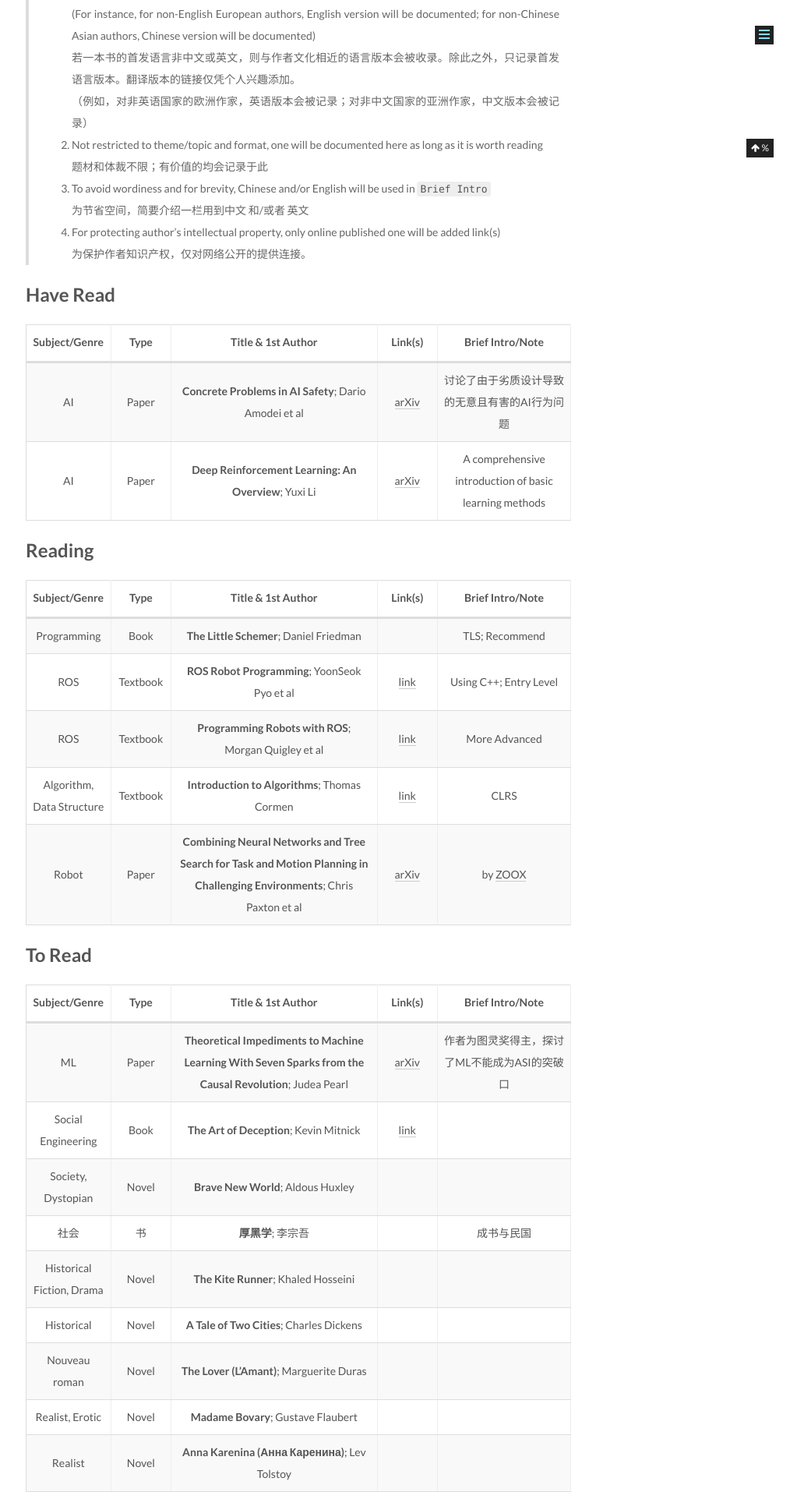
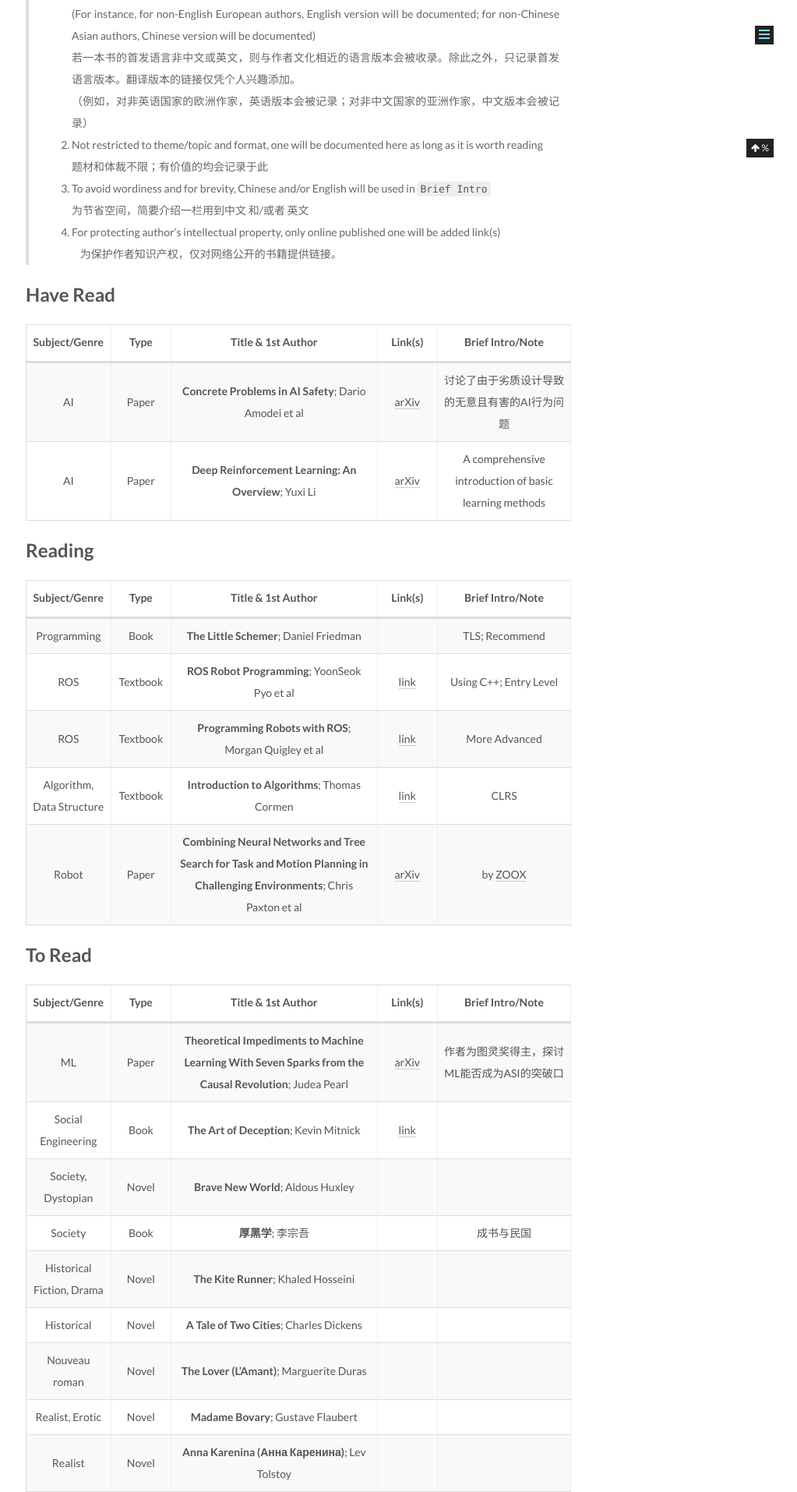
Before and after one commit to pwyq/blog, a Jekyll site: the page built from _posts/2018-01-01-Booklists.md, in a window 1280 px wide. Shown: the part 798-2712 px from the top of the page at 78% size, without its empty margins (257-1280 px from the left). Built offline with Jekyll 4.4.1, drawn with Linux system fonts in a browser that asks for light colours; comment, search, counter and statistics services are not loaded.

Commit message:
Update 2018-01-01-Booklists.md

```diff
--- a/_posts/2018-01-01-Booklists.md
+++ b/_posts/2018-01-01-Booklists.md
@@ -22,7 +22,7 @@ Principles | 收书原则:
 > 3. To avoid wordiness and for brevity, Chinese and/or English will be used in `Brief Intro`
      为节省空间，简要介绍一栏用到中文 和/或者 英文
 > 4. For protecting author's intellectual property, only online published one will be added link(s)
-     为保护作者知识产权，仅对网络公开的提供连接。
+     为保护作者知识产权，仅对网络公开的书籍提供链接。
 
 <head>
     <base target="_blank">
@@ -57,10 +57,10 @@ Principles | 收书原则:
 
 | Subject/Genre | Type | Title & 1st Author | Link(s) | Brief Intro/Note |
 |:-------:|:----:|:------------------:|:-------:|:-----------:|
-| ML | Paper | **Theoretical Impediments to Machine Learning With Seven Sparks from the Causal Revolution**; Judea Pearl | [arXiv][14] | 作者为图灵奖得主，探讨了ML不能成为ASI的突破口 |
+| ML | Paper | **Theoretical Impediments to Machine Learning With Seven Sparks from the Causal Revolution**; Judea Pearl | [arXiv][14] | 作者为图灵奖得主，探讨ML能否成为ASI的突破口 |
 | Social Engineering | Book | **The Art of Deception**; Kevin Mitnick | [link][5] | |
 | Society, Dystopian | Novel | **Brave New World**; Aldous Huxley | | |
-| 社会 | 书 | **厚黑学**; 李宗吾 | | 成书与民国 |
+| Society | Book | **厚黑学**; 李宗吾 | | 成书与民国 |
 | Historical Fiction, Drama | Novel | **The Kite Runner**; Khaled Hosseini | | |
 | Historical | Novel | **A Tale of Two Cities**; Charles Dickens | | |
 | Nouveau roman | Novel | **The Lover (L'Amant)**; Marguerite Duras | | |
```
